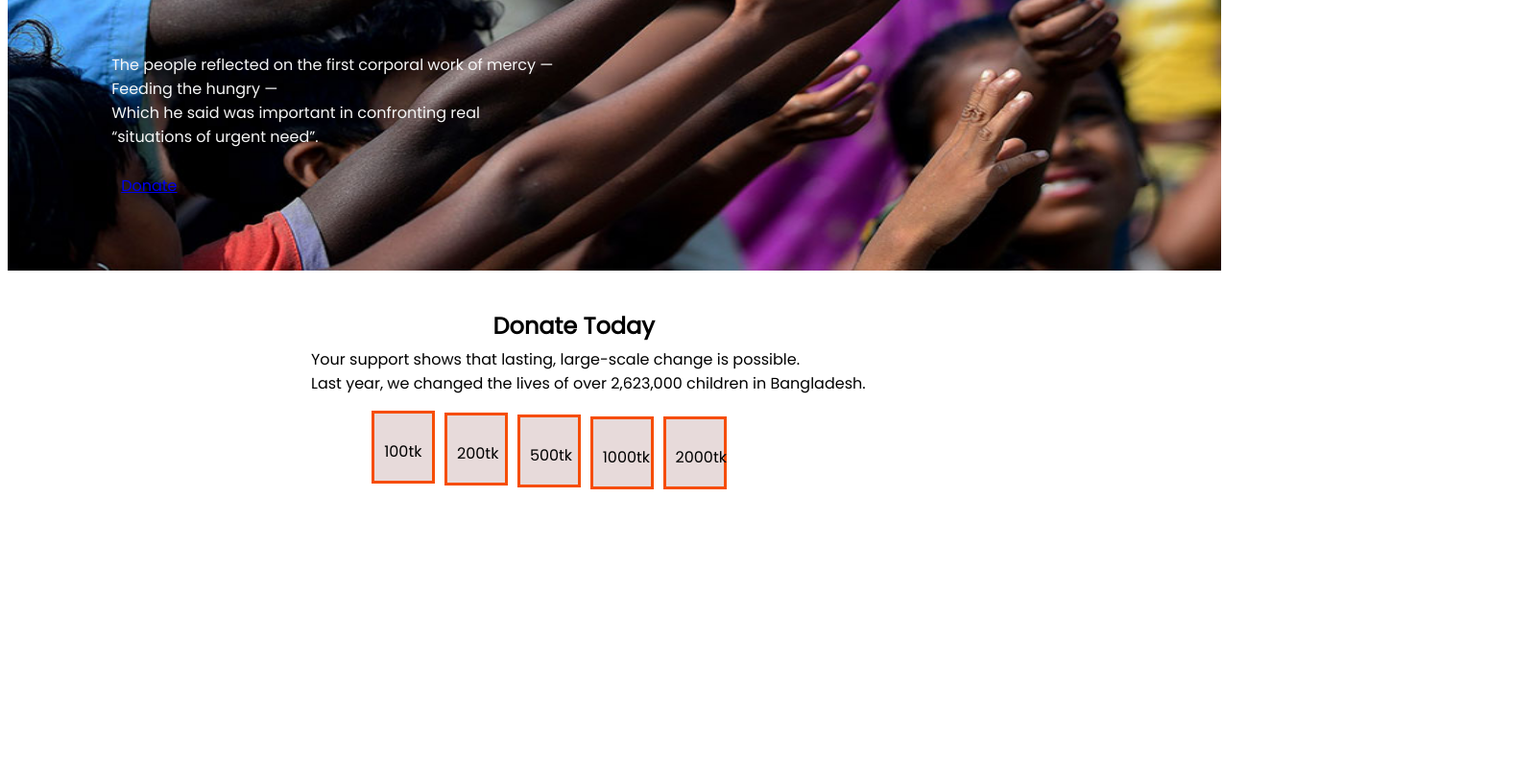
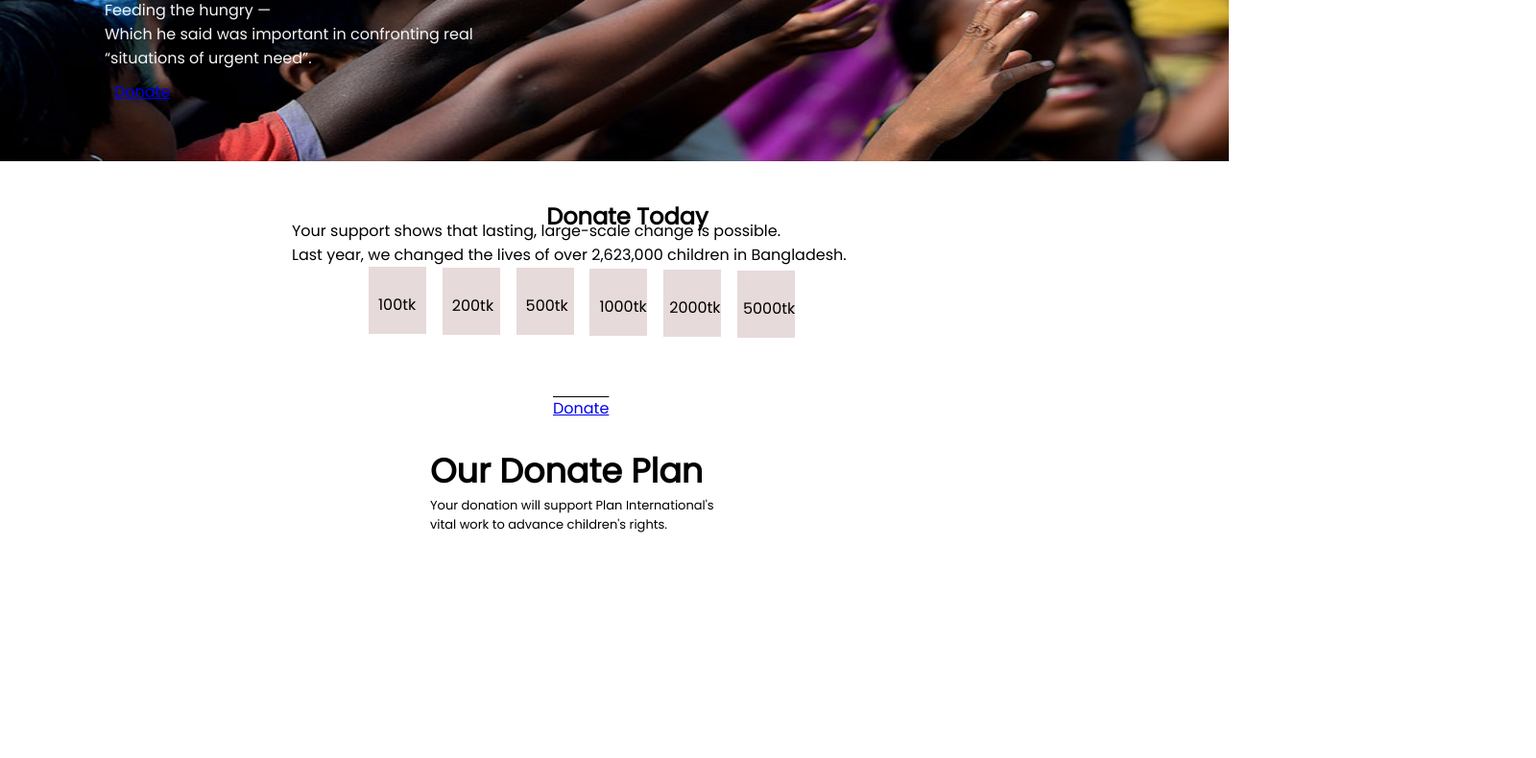
Before and after one commit to Nasif0/donate-repo, a plain HTML site: page index.html in a window 1280 px wide. Shown: the part 376-1166 px from the top of the page at 96% size, 1600 px wide, since content can reach past the window. Before the commit the page ends 906 px from the top, so only its background shows below. Drawn offline with Linux system fonts and the light colour scheme.

Commit message:
yes commit

```diff
--- a/index.html
+++ b/index.html
@@ -29,7 +29,7 @@
 
  <section>
      <div class="div-2">
-          <h1>Donate Today</h1>
+          <h1 class="top">Donate Today</h1>
           <p class="p2">
                Your support shows that lasting, large-scale change is possible. <br> Last year, we changed the lives of over 2,623,000 children in Bangladesh.
           </p>
@@ -40,6 +40,18 @@
         <div class="div5"><p>500tk</p></div>
         <div class="div6"><p>1000tk</p></div>
         <div class="div7"><p>2000tk</p></div>
+        <div class="div8"><p>5000tk</p></div>
+
+       <div class="div9-center">
+
+<a class="anchor2" href="#">Donate</a>
+       </div>
+
+       <div class="div10">
+          <h1>Our Donate Plan</h1>
+          <p>Your donation will support Plan International's <br> vital work to advance children's rights.</p>
+       </div>
+
 
  </section>
 
--- a/style.css
+++ b/style.css
@@ -1,5 +1,6 @@
 *{
      font-family: 'Poppins', sans-serif;
+     margin: 0;
 }
 
 
@@ -40,9 +41,14 @@
 
 
 .div-2{
-     margin-left: 40%;
+     margin-left: 39%;
+     margin-top: 35px;
+}
+.top{
+     margin-left: 70px;
      margin-top: 40px;
 }
+
 .p2{
      margin-left: -25%;
      margin-top: -15px;
@@ -51,7 +57,7 @@
      background-color: rgb(231, 218, 218);
      width: 20px;
      height: 30px;
-     border: 3px solid rgb(246, 77, 5);
+
      padding: 20px;
      margin: 20px;
      margin-left: 30%;
@@ -65,42 +71,42 @@
      background-color: rgb(231, 218, 218);
      width: 20px;
      height: 30px;
-     border: 3px solid rgb(246, 77, 5);
+
      padding: 20px;
      margin: 20px;
      margin-left: 36%;
-     margin-top: -94px;
+     margin-top: -89px;
 
 }
 .div5{
      background-color: rgb(231, 218, 218);
      width: 20px;
      height: 30px;
-     border: 3px solid rgb(246, 77, 5);
+
      padding: 20px;
      margin: 20px;
      margin-left: 42%;
-     margin-top: -94px;
+     margin-top: -90px;
 }
 .div6{
      background-color: rgb(231, 218, 218);
      width: 20px;
      height: 30px;
-     border: 3px solid rgb(246, 77, 5);
+
      padding: 20px;
      margin: 20px;
      margin-left: 48%;
-     margin-top: -94px;
+     margin-top: -89px;
 }
 .div7{
      background-color: rgb(231, 218, 218);
      width: 20px;
      height: 30px;
-     border: 3px solid rgb(246, 77, 5);
+
      padding: 20px;
      margin: 20px;
      margin-left: 54%;
-     margin-top: -96px;
+     margin-top: -89px;
 }
 .div4 p{  margin-left: -10px;
      margin-top: 7px;
@@ -115,6 +121,42 @@
      margin-top: 7px;
 }
 .div7 p{
-     margin-left: -10px;
+     margin-left: -14px;
      margin-top: 7px;
 }
+.div8{
+     background-color: rgb(231, 218, 218);
+     width: 20px;
+     height: 30px;
+
+     padding: 20px;
+     margin: 20px;
+     margin-left: 60%;
+     margin-top: -89px;
+
+}
+.div8 p{
+     margin-left: -14px;
+     margin-top: 7px;
+}
+.div9-center{
+     width: 60%;
+     padding: 20%;
+     margin-top: -215px;
+     margin-left: 25%;
+     text-decoration: overline;
+}
+.div10{
+     width: 60%;
+     padding: 20%;
+     margin-top: -38%;
+     margin-left: 15%;
+
+}
+.div10 h1{
+     font-size: 35px;
+
+}
+.div10 p{
+     font-size: small;
+}
```
